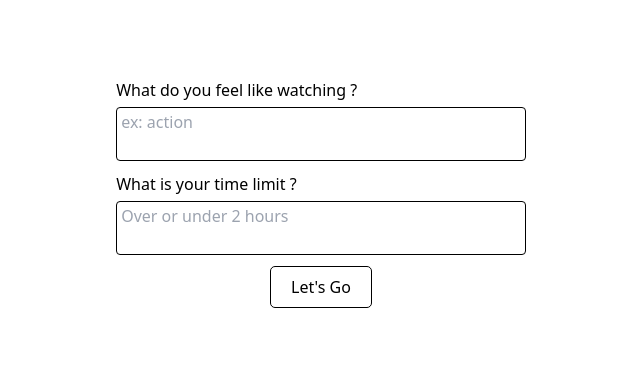
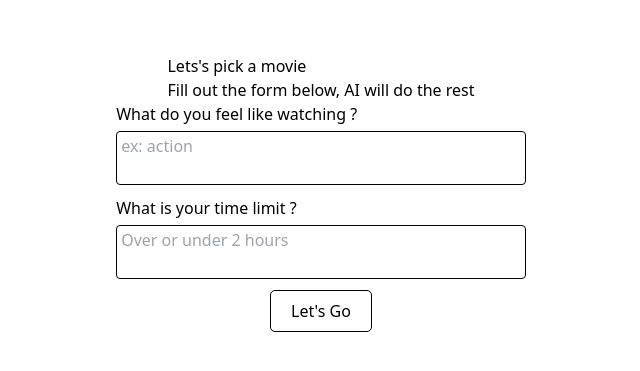
Before and after one commit to Ryan3389/movie-search, a React (Vite) app in the folder client/: page / in a window 1280 px wide. Shown: the part 207-578 px from the top of the page, without its empty margins (319-959 px from the left). Built offline with nearby package versions, Linux system fonts and the light colour scheme.

Commit message:
added intro to MovieSearchPage.jsx

```diff
--- a/client/src/index.css
+++ b/client/src/index.css
@@ -9,6 +9,7 @@
   min-height: 100vh;
   width: 80%;
   margin: auto;
+  flex-direction: column;
 }
 
 .form {
--- a/client/src/pages/MovieSearchPage.jsx
+++ b/client/src/pages/MovieSearchPage.jsx
@@ -10,6 +10,10 @@ const MovieSearchPage = () => {
 
     return (
         <section className="form-section">
+            <div className="mb-5">
+                <h1 className="text-3xl text-center mb-5">Lets's pick a movie</h1>
+                <p className="text-xl mb-5">Fill out the form below, AI will do the rest</p>
+            </div>
             <MovieFormComponent
                 input={inputFields}
                 buttonText="Let's Go"
```
